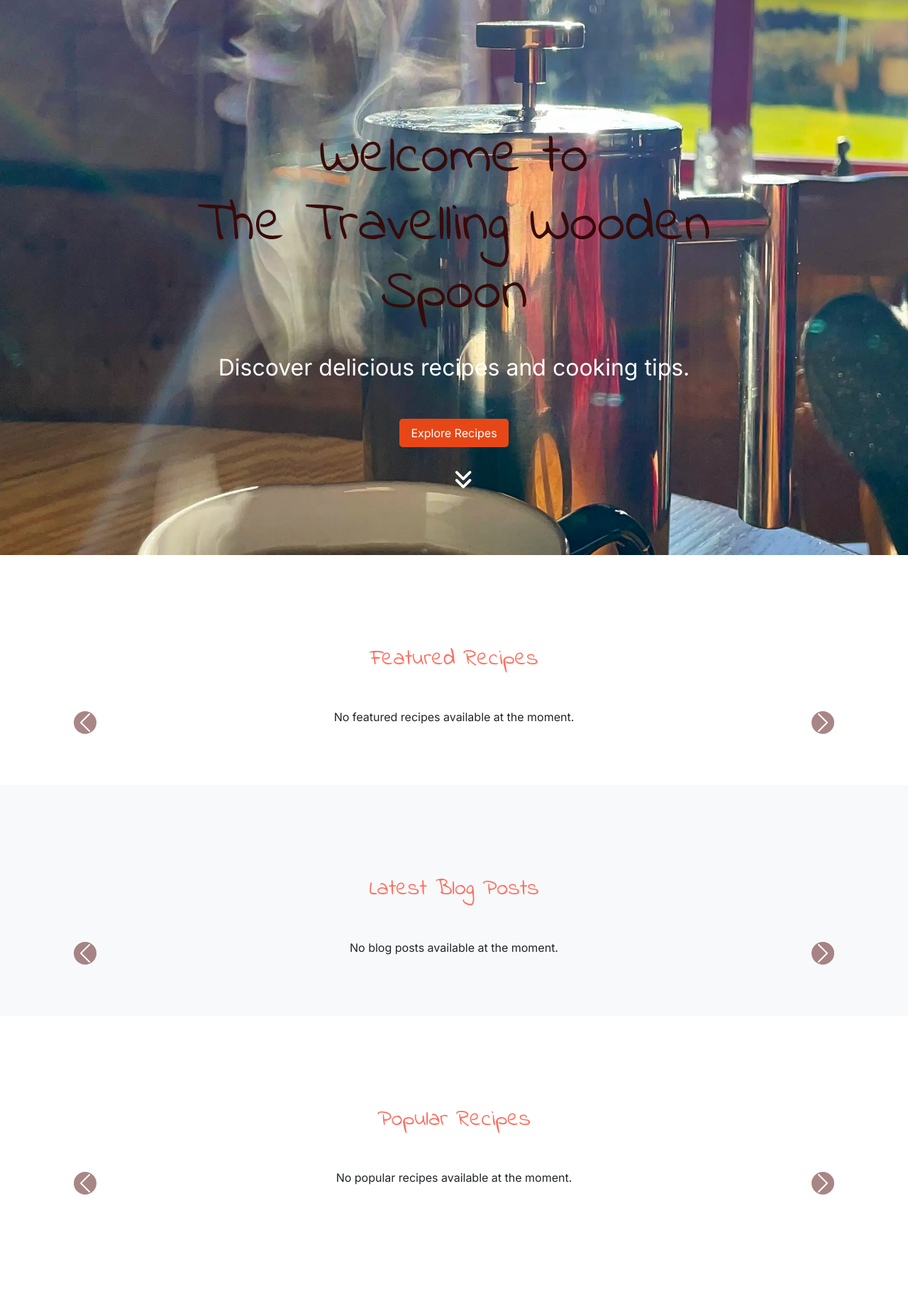
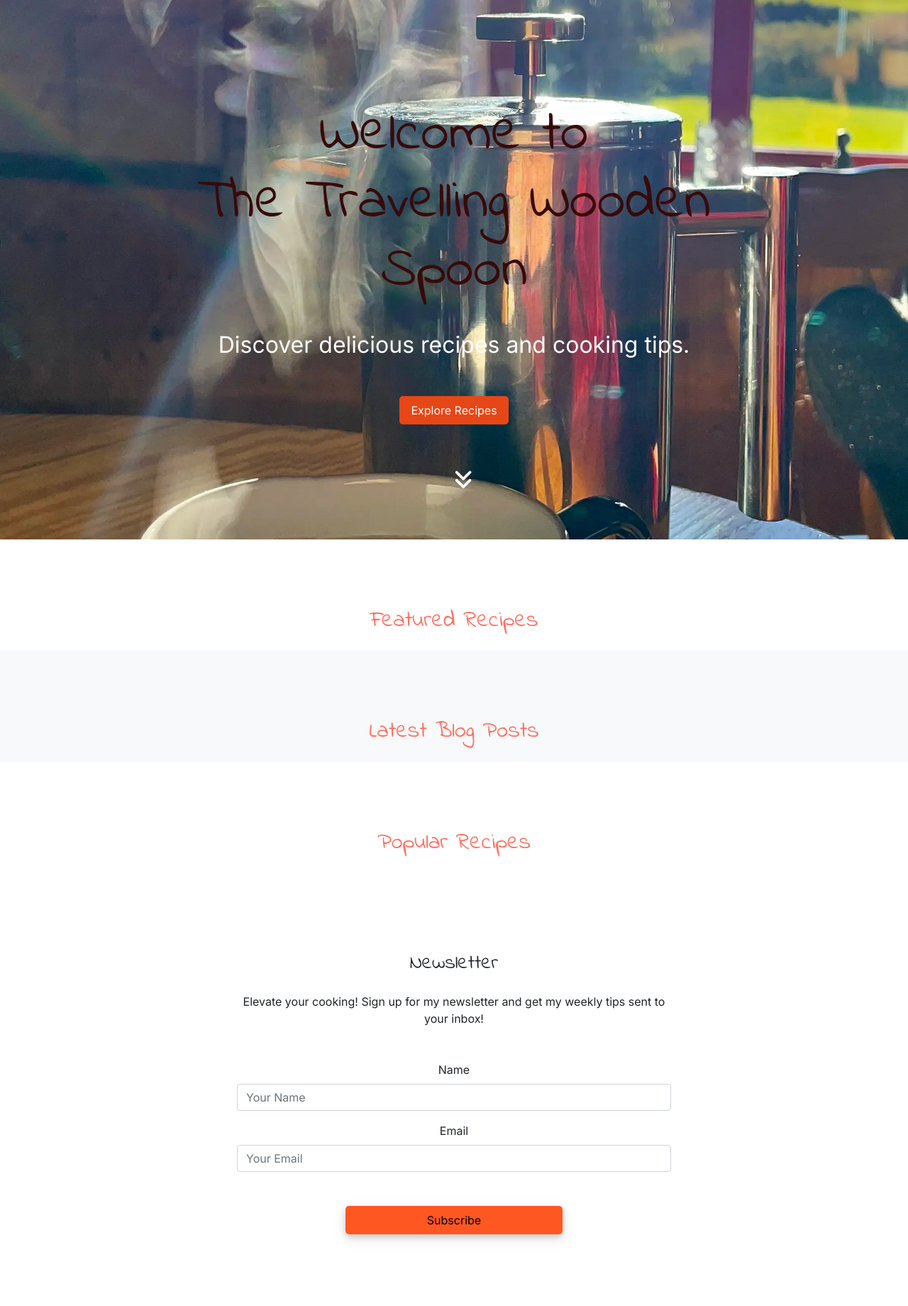
Before and after one commit to merzann/the-travelling-wooden-spoon, a Django app: page / in a window 1280 px wide. Shown: the part 80-1920 px from the top of the page at 71% size. Run offline with Django 4.2, Linux system fonts and the light colour scheme; data that the repository does not hold is empty; some libraries are stand-ins or nearby versions.

Commit message:
maint: take out carousel from index.html and reduce content displayed for better page performance and UX

```diff
--- a/blog/templates/blog/index.html
+++ b/blog/templates/blog/index.html
@@ -45,59 +45,34 @@
     </section>
 
     <!-- Featured Recipes Section -->
-    <section class="py-5"aria-label="featured recipes section">
-        <div class="container-fluid">
+    <section id="featured-recipes" class="py-3" aria-label="featured recipes section">
+        <div class="container">
             <h2 class="section-title text-center">Featured Recipes</h2>
-            <div id="featuredCarousel" class="carousel slide" data-bs-ride="carousel">
-                <div class="carousel-inner">
-                    {% for slide in featured_recipes|slice:":3" %}
-                    <div class="carousel-item {% if forloop.first %}active{% endif %}">
             <div class="row g-4">
                 {% for feature in featured_recipes %}
-                            <div class="col-12 col-md-6 col-xl-4">
+                <div class="col-12 col-md-6 col-lg-4">
                     <div class="card h-100">
                         <img src="{{ feature.recipe.image.url }}" class="card-img-top"
                             alt="{{ feature.recipe.title }}">
                         <div class="card-body">
                             <h5 class="card-title">{{ feature.recipe.title }}</h5>
                             <p class="card-text">{{ feature.recipe.excerpt|safe }}</p>
-                                        <a href="{% url 'recipe_detail' feature.recipe.id %}"
-                                            class="btn btn-custom">Read More</a>
+                            <a href="{% url 'recipe_detail' feature.recipe.id %}" class="btn btn-custom">Read More</a>
                         </div>
                     </div>
                 </div>
                 {% endfor %}
             </div>
         </div>
-                    {% empty %}
-                    <p>No featured recipes available at the moment.</p>
-                    {% endfor %}
-                </div>
-                <button class="carousel-control-prev" type="button" data-bs-target="#featuredCarousel"
-                    data-bs-slide="prev" aria-label="Previous Slide">
-                    <span class="carousel-control-prev-icon" aria-hidden="true"></span>
-                    <span class="visually-hidden">Previous</span>
-                </button>
-                <button class="carousel-control-next" type="button" data-bs-target="#featuredCarousel"
-                    data-bs-slide="next" aria-label="Next Slide">
-                    <span class="carousel-control-next-icon" aria-hidden="true"></span>
-                    <span class="visually-hidden">Next</span>
-                </button>
-            </div>
-        </div>
     </section>
 
     <!-- Latest Blog Posts Section -->
-    <section class="py-5 bg-light" aria-label="latest blogposts section">
-        <div class="container-fluid">
+    <section class="py-3 bg-light" aria-label="latest blog posts section">
+        <div class="container">
             <h2 class="section-title text-center">Latest Blog Posts</h2>
-            <div id="latestBlogCarousel" class="carousel slide" data-bs-ride="carousel">
-                <div class="carousel-inner">
-                    {% for slide in latest_blog_posts|slice:":3" %}
-                    <div class="carousel-item {% if forloop.first %}active{% endif %}">
             <div class="row g-4">
                 {% for post in latest_blog_posts %}
-                            <div class="col-12 col-md-6 col-xl-4">
+                <div class="col-12 col-md-6 col-lg-4">
                     <div class="card h-100">
                         <img src="{{ post.recipe.image.url }}" class="card-img-top" alt="{{ post.title }}">
                         <div class="card-body">
@@ -110,62 +85,25 @@
                 {% endfor %}
             </div>
         </div>
-                    {% empty %}
-                    <p>No blog posts available at the moment.</p>
-                    {% endfor %}
-                </div>
-                <button class="carousel-control-prev" type="button" data-bs-target="#latestBlogCarousel"
-                    data-bs-slide="prev" aria-label="Previous Slide">
-                    <span class="carousel-control-prev-icon" aria-hidden="true"></span>
-                    <span class="visually-hidden">Previous</span>
-                </button>
-                <button class="carousel-control-next" type="button" data-bs-target="#latestBlogCarousel"
-                    data-bs-slide="next" aria-label="Next Slide">
-                    <span class="carousel-control-next-icon" aria-hidden="true"></span>
-                    <span class="visually-hidden" aria-label="Next Slide">Next</span>
-                </button>
-            </div>
-        </div>
     </section>
 
     <!-- Popular Recipes Section -->
-    <section id="popular-recipes" class="py-5" aria-label="Popular Recipes section">
-        <div class="container-fluid">
+    <section id="popular-recipes" class="py-3" aria-label="popular recipes section">
+        <div class="container">
             <h2 class="section-title text-center">Popular Recipes</h2>
-            <div id="popularCarousel" class="carousel slide" data-bs-ride="carousel">
-                <div class="carousel-inner">
-                    {% for recipe in popular_recipes %}
-                    <div class="carousel-item {% if forloop.first %}active{% endif %}">
             <div class="row g-4">
                 {% for recipe in popular_recipes %}
-                            <div class="col-12 col-md-6 col-xl-4">
+                <div class="col-12 col-md-6 col-lg-4">
                     <div class="card h-100">
                         <img src="{{ recipe.image.url }}" class="card-img-top" alt="{{ recipe.title }}">
                         <div class="card-body">
                             <h5 class="card-title">{{ recipe.title }}</h5>
                             <p class="card-text">{{ recipe.excerpt|safe }}</p>
-                                        <a href="{% url 'recipe_detail' recipe.id %}" class="btn btn-custom">Read
-                                            More</a>
+                            <a href="{% url 'recipe_detail' recipe.id %}" class="btn btn-custom">Read More</a>
                         </div>
                     </div>
                 </div>
                 {% endfor %}
-                        </div>
-                    </div>
-                    {% empty %}
-                    <p>No popular recipes available at the moment.</p>
-                    {% endfor %}
-                </div>
-                <button class="carousel-control-prev" type="button" data-bs-target="#popularCarousel"
-                    data-bs-slide="prev" aria-label="Previous Slide">
-                    <span class="carousel-control-prev-icon" aria-hidden="true"></span>
-                    <span class="visually-hidden">Previous</span>
-                </button>
-                <button class="carousel-control-next" type="button" data-bs-target="#popularCarousel"
-                    data-bs-slide="next" aria-label="Next Slide"a>
-                    <span class="carousel-control-next-icon" aria-hidden="true"></span>
-                    <span class="visually-hidden">Next</span>
-                </button>
             </div>
         </div>
     </section>
--- a/static/css/style.css
+++ b/static/css/style.css
@@ -234,6 +234,11 @@ a.scroll-down i {
     overflow: hidden;
 }
 
+.carousel-control-prev, .carousel-control-next {
+    top: 50%;
+    transform: translateY(-50%);
+}
+
 .carousel-control-prev-icon,
 .carousel-control-next-icon {
     background-color: #550f0f;
@@ -310,14 +315,6 @@ footer i {
 }
 
 @media (min-width: 1200px) {
-    .container{
-        margin-bottom: 18.75rem;
-    }
-
-    .hero-content {
-        margin-top: 8.25rem;
-    }
-
     .hero-content h1 {
         font-size: 5em;
         margin: 0;
```
Lines whose indentation alone changed are shown as unchanged.
